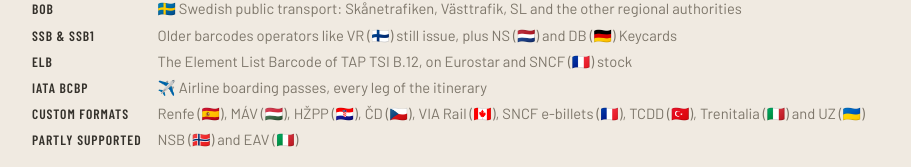
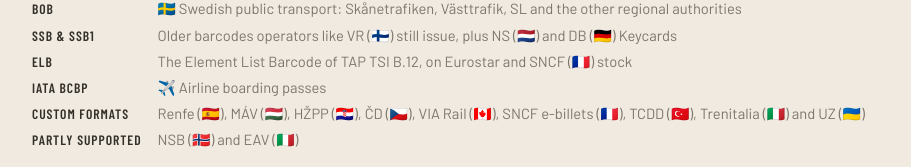
Before and after one commit to s8n/ticketish, a SvelteKit app: page / in a window 1280 px wide. Shown: the part 524-691 px from the top of the page, without its empty margins (184-1095 px from the left). Built offline with nearby package versions, Linux system fonts and the light colour scheme.

Commit message:
Drop airline blurb

```diff
--- a/src/routes/+page.svelte
+++ b/src/routes/+page.svelte
@@ -162,7 +162,7 @@
 				</li>
 				<li>
 					<span class="format">IATA BCBP</span>
-					✈️ Airline boarding passes, every leg of the itinerary
+					✈️ Airline boarding passes
 				</li>
 				<li>
 					<span class="format">Custom formats</span>
```
